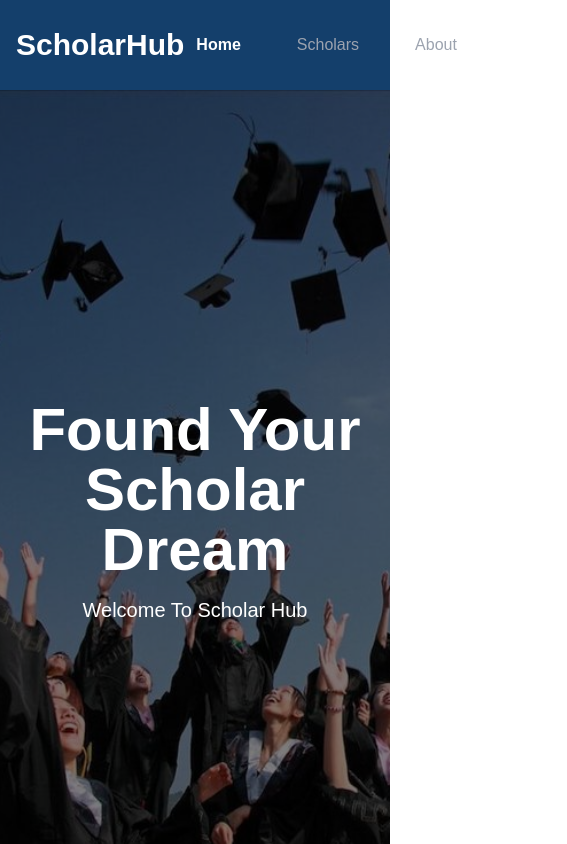
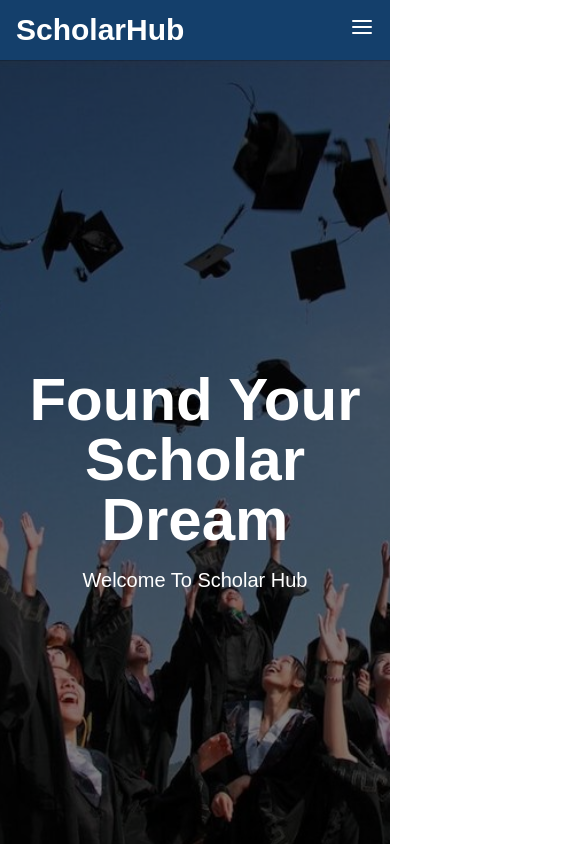
Before and after one commit to farahsbrina29/proyeksisfor_rekweb, a Next.js app: page / in a window 390 px wide. Shown: the top 844 px of the page, 567 px wide, since content can reach past the window. Built offline with nearby package versions, Linux system fonts and the light colour scheme; no server answers.

Commit message:
Update : perbaiki Navbar Mobile

```diff
--- a/components/Navbar.tsx
+++ b/components/Navbar.tsx
@@ -5,17 +5,18 @@ import { onAuthStateChanged, signOut, User } from "firebase/auth";
 import Link from "next/link";
 import { usePathname } from "next/navigation"; // Import usePathname
 import { useRouter } from "next/navigation";
-import { FiUser, FiLogOut } from "react-icons/fi";
+import { FiUser, FiLogOut, FiMenu, FiX } from "react-icons/fi";
 
 export default function Navbar() {
-  const [user, setUser] = useState<User | null>(null); // Perbarui tipe di sini
+  const [user, setUser] = useState<User | null>(null); // State user
+  const [isMenuOpen, setIsMenuOpen] = useState(false); // State untuk menu mobile
   const router = useRouter();
   const pathname = usePathname(); // Dapatkan path saat ini
 
   // Cek status autentikasi
   useEffect(() => {
     const unsubscribe = onAuthStateChanged(auth, (currentUser) => {
-      setUser(currentUser); // Tidak ada error karena tipe sudah benar
+      setUser(currentUser); // Update user
     });
     return () => unsubscribe();
   }, []);
@@ -23,14 +24,13 @@ export default function Navbar() {
   // Fungsi untuk logout
   const handleSignOut = async () => {
     if (confirm("Are you sure you want to sign out?")) {
-      // Konfirmasi sebelum sign out
       try {
         await signOut(auth);
-        alert("Successfully signed out!"); // Alert setelah sign out
-        router.push("/"); // Redirect ke halaman utama
+        alert("Successfully signed out!");
+        router.push("/");
       } catch (error: any) {
         console.error("Error signing out:", error.message);
-        alert("Error signing out: " + error.message); // Alert jika ada error
+        alert("Error signing out: " + error.message);
       }
     }
   };
@@ -39,14 +39,27 @@ export default function Navbar() {
     <nav className="bg-[#143F6B] text-white">
       <div className="container mx-auto px-4 py-3 flex items-center justify-between">
         {/* Logo */}
-        <div className="text-3xl font-bold text-left">
+        <div className="text-3xl font-bold">
           <Link href="/">ScholarHub</Link>
         </div>
 
-        {/* User Section and Navigation Links */}
-        <div className="flex items-center space-x-8">
+        {/* Hamburger Menu for Mobile */}
+        <div className="md:hidden">
+          <button
+            onClick={() => setIsMenuOpen(!isMenuOpen)}
+            className="text-white focus:outline-none"
+          >
+            {isMenuOpen ? <FiX size={24} /> : <FiMenu size={24} />}
+          </button>
+        </div>
+
         {/* Navigation Links */}
-          <div className="flex space-x-8">
+        <div
+          className={`${
+            isMenuOpen ? "block" : "hidden"
+          } absolute top-16 left-0 w-full bg-[#143F6B] z-50 md:static md:w-auto md:flex md:items-center`}
+        >
+          <div className="flex flex-col md:flex-row md:items-center md:space-x-8 space-y-4 md:space-y-0 p-4 md:p-0">
             <Link
               href="/"
               className={`px-3 py-1 ${
@@ -77,12 +90,10 @@ export default function Navbar() {
             >
               About
             </Link>
-          </div>
 
             {/* User Section */}
-          <div className="flex items-center space-x-4">
+            <div className="flex flex-col md:flex-row md:items-center md:space-x-4 space-y-4 md:space-y-0">
               {user ? (
-              // Jika user sudah login
                 <>
                   <Link
                     href="/profile"
@@ -100,7 +111,6 @@ export default function Navbar() {
                   </button>
                 </>
               ) : (
-              // Jika user belum login
                 <Link
                   href="/auth/sign-in"
                   className="px-4 py-2 border border-white text-white rounded-full hover:bg-gray-100 hover:text-blue-900 transition"
@@ -111,6 +121,7 @@ export default function Navbar() {
             </div>
           </div>
         </div>
+      </div>
     </nav>
   );
 }
```
Lines whose indentation alone changed are shown as unchanged.
